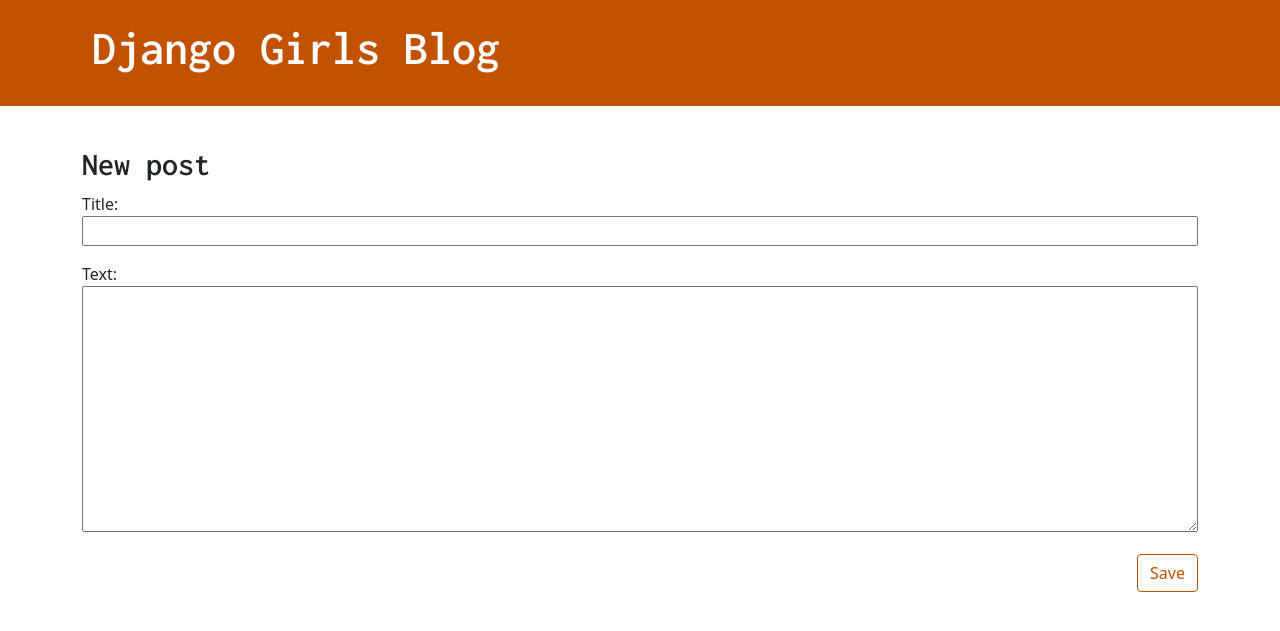
After one commit to AruGarcia/my-first-blog-2.0, a Django app: page /post/new/ in a window 1280 px wide. The commit adds this page. Shown: the top 631 px of the page. Run offline with Django 4.2, Linux system fonts and the light colour scheme.

Commit message:
Add form, implement in the blog and add tests.

```diff
--- /dev/null
+++ b/mysite/blog/forms.py
@@ -0,0 +1,8 @@
+from django import forms
+from .models import Post
+
+
+class PostForm(forms.ModelForm):
+    class Meta:
+        model = Post
+        fields = ('title', 'text',)
--- a/mysite/blog/static/css/blog.css
+++ b/mysite/blog/static/css/blog.css
@@ -11,7 +11,7 @@
     background-color: #C25100;
     margin-top: 0;
     margin-bottom: 40px;
-    padding: 20px 20px 20px 0px;
+    padding: 20px 20px 20px 40px;
 }
 
 .page-header h1,
--- a/mysite/blog/templates/blog/base.html
+++ b/mysite/blog/templates/blog/base.html
@@ -11,15 +11,18 @@
     </head>
         <body>
             <header class="page-header">
-              <div class="container">
-                  <h1><a href="/mysite/blog/static">Django Girls Blog</a></h1>
-              </div>
+                <div class="container">
+                    <a href="{% url 'blog:post_new' %}" class="top-menu">
+                    <span class="glyphicon glyphicon-plus"></span>
+                    </a>
+                    <h1><a href="/">Django Girls Blog</a></h1>
+                </div>
             </header>
-            <main class="container">
+            <main class="content container">
                 <div class="row">
                     <div class="col">
-                    {% block content %}
-                    {% endblock %}
+                        {% block content %}
+                        {% endblock %}
                     </div>
                 </div>
             </main>
--- /dev/null
+++ b/mysite/blog/templates/blog/post_edit.html
@@ -0,0 +1,9 @@
+{% extends 'blog/base.html' %}
+
+{% block content %}
+    <h2>New post</h2>
+    <form method="POST" class="post-form">{% csrf_token %}
+        {{ form.as_p }}
+        <button type="submit" class="save btn btn-secondary">Save</button>
+    </form>
+{% endblock %}
--- a/mysite/blog/urls.py
+++ b/mysite/blog/urls.py
@@ -1,9 +1,10 @@
 from django.urls import path
 
-from .views import post_list, post_detail
+from .views import post_list, post_detail, post_new
 
 app_name = 'blog'
 urlpatterns = [
     path('', post_list, name='post_list'),
     path('post/<int:pk>/', post_detail, name='post_detail'),
+    path('post/new/', post_new, name='post_new'),
 ]
--- a/mysite/blog/views.py
+++ b/mysite/blog/views.py
@@ -1,5 +1,7 @@
-from django.shortcuts import render, get_object_or_404
+from django.shortcuts import render, get_object_or_404, redirect
 from django.utils import timezone
+
+from .forms import PostForm
 from .models import Post
 
 
@@ -11,3 +13,17 @@
 def post_detail(request, pk):
     post = get_object_or_404(Post, pk=pk)
     return render(request, 'blog/post_detail.html', {'post': post})
+
+
+def post_new(request):
+    if request.method == "POST":
+        form = PostForm(request.POST)
+        if form.is_valid():
+            post = form.save(commit=False)
+            post.author = request.user
+            post.published_date = timezone.now()
+            post.save()
+            return redirect('blog:post_detail', pk=post.pk)
+    else:
+        form = PostForm()
+    return render(request, 'blog/post_edit.html', {'form': form})
```
Also changed, not shown: mysite/blog/test/test_post_new.py (added, +30 -0 lines).
